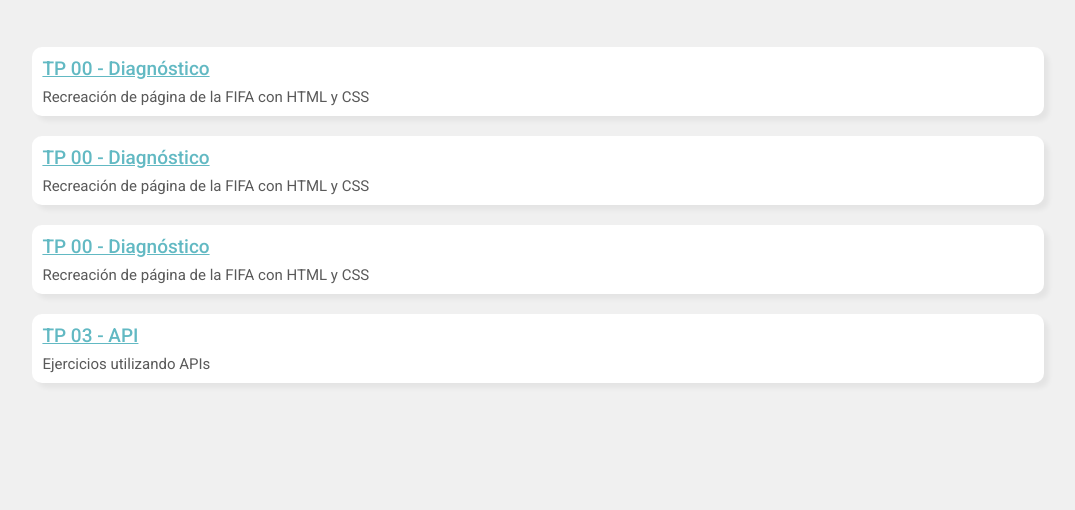
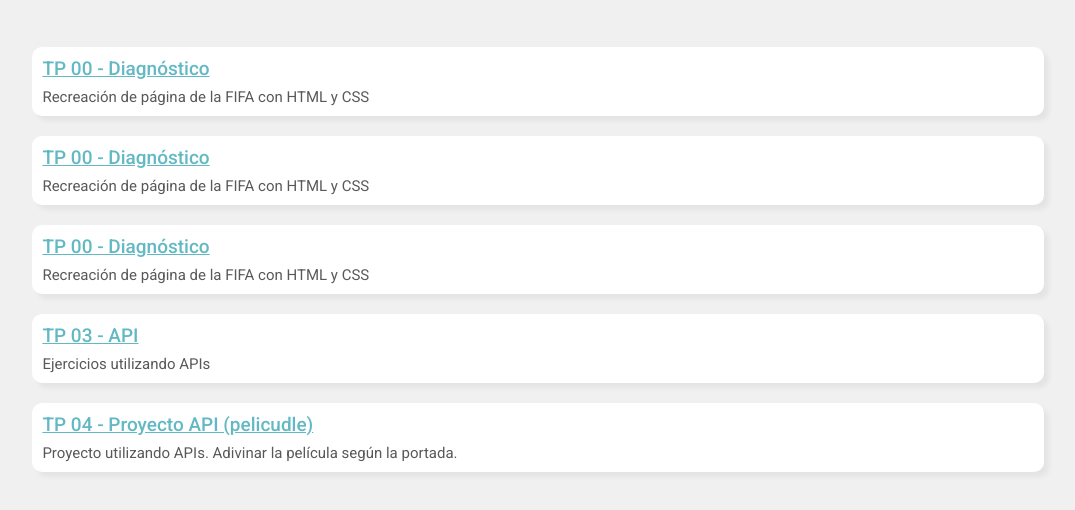
Before and after one commit to poppnicolas/Programacion_2026, a plain HTML site: page index.html in a window 1280 px wide. Shown: the part 114-624 px from the top of the page, without its empty margins (102-1177 px from the left). Drawn offline with Linux system fonts and the light colour scheme; files whose address does not match are found by name.

Commit message:
index.html raíz actualizado para incluir el TP04

```diff
--- a/index.html
+++ b/index.html
@@ -21,20 +21,21 @@
             <h2><a href="./TP00 - Diagnóstico/index.html">TP 00 - Diagnóstico</a></h2>
             <h3>Recreación de página de la FIFA con HTML y CSS</h3>
         </article>
-
         <article class="practico">
             <h2><a href="./TP00 - Diagnóstico/index.html">TP 00 - Diagnóstico</a></h2>
             <h3>Recreación de página de la FIFA con HTML y CSS</h3>
         </article>
-
         <article class="practico">
             <h2><a href="./TP00 - Diagnóstico/index.html">TP 00 - Diagnóstico</a></h2>
             <h3>Recreación de página de la FIFA con HTML y CSS</h3>
         </article>
-
         <article class="practico">
             <h2><a href="./TP03 - API/index.html">TP 03 - API</a></h2>
             <h3>Ejercicios utilizando APIs</h3>
+        </article>
+        <article class="practico">
+            <h2><a href="./TP04 - Proyecto API (pelicudle)/index.html">TP 04 - Proyecto API (pelicudle)</a></h2>
+            <h3>Proyecto utilizando APIs. Adivinar la película según la portada.</h3>
         </article>
     </section>
 
```
